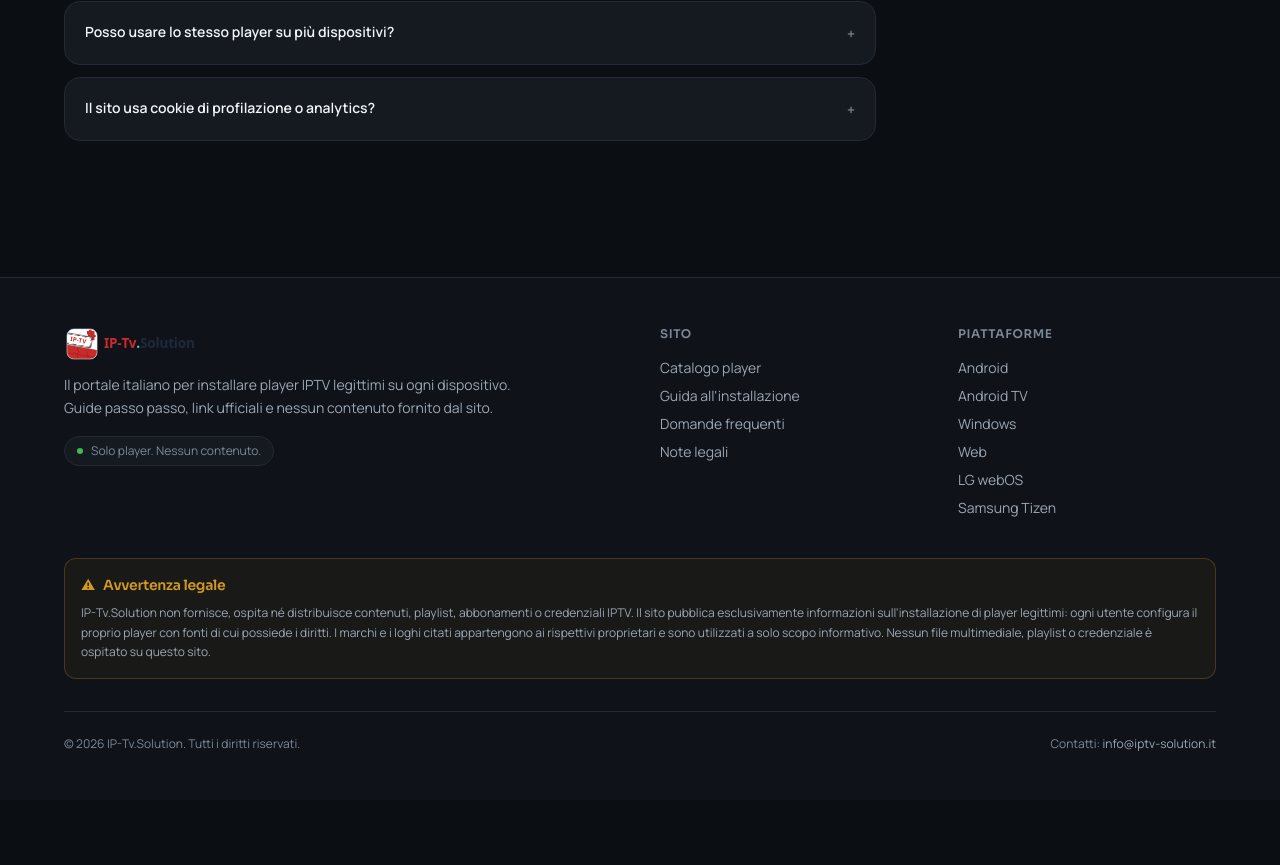
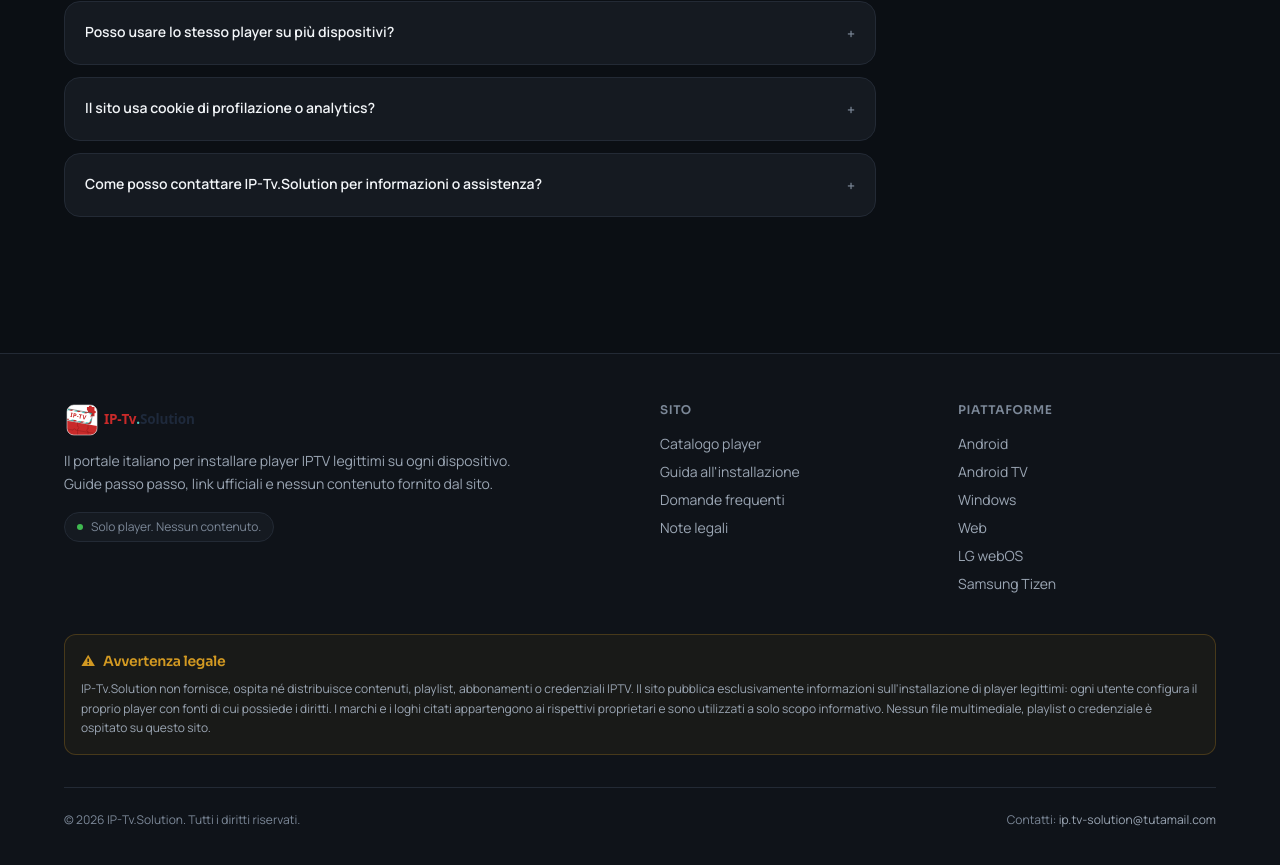
Before and after one commit to casper68ch/ip-tvsolution, a Next.js app: page /faq in a window 1280 px wide. Shown: the part 1182-2047 px from the top of the page. Before the commit the page ends 1982 px from the top, so only its background shows below. Built offline with nearby package versions, Linux system fonts and the light colour scheme; no server answers.

Commit message:
Aggiungi email contatto ip.tv-solution@tutamail.com in footer e FAQ

```diff
--- a/src/app/faq/page.tsx
+++ b/src/app/faq/page.tsx
@@ -64,6 +64,11 @@ const faqs: FaqItem[] = [
     question: "Il sito usa cookie di profilazione o analytics?",
     answer:
       "No. Il portale è statico e non include strumenti di tracciamento pubblicitario. Le preferenze dei filtri restano nella memoria della pagina e non vengono inviate a server esterni.",
+  },
+  {
+    question: "Come posso contattare IP-Tv.Solution per informazioni o assistenza?",
+    answer:
+      "Scrivi a ip.tv-solution@tutamail.com: è l'indirizzo ufficiale per informazioni, segnalazioni e richieste di attivazione. Trovi lo stesso indirizzo anche in fondo a ogni pagina. Rispondiamo con indicazioni sull'installazione dei player e sul flusso di registrazione; ricorda che il sito non fornisce contenuti, playlist o credenziali.",
   },
 ];
 
--- a/src/lib/site.ts
+++ b/src/lib/site.ts
@@ -10,7 +10,7 @@ export const siteConfig = {
   url: (process.env.NEXT_PUBLIC_SITE_URL ?? "https://iptv-solution.it").replace(/\/+$/, ""),
   locale: "it_IT",
   lang: "it",
-  email: "info@iptv-solution.it",
+  email: "ip.tv-solution@tutamail.com",
   twitter: "@iptvsolution",
   keywords: [
     "player IPTV",
```
